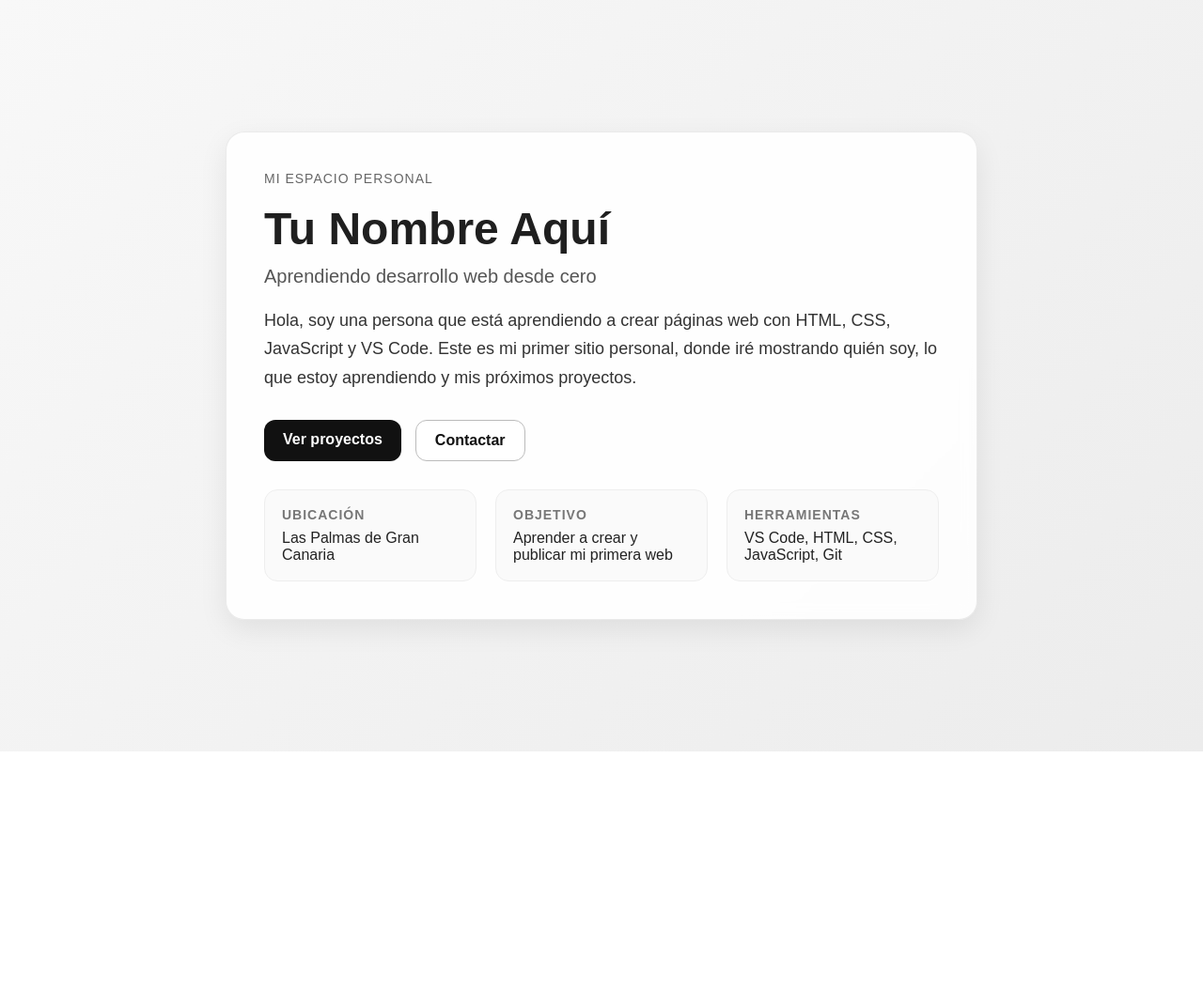
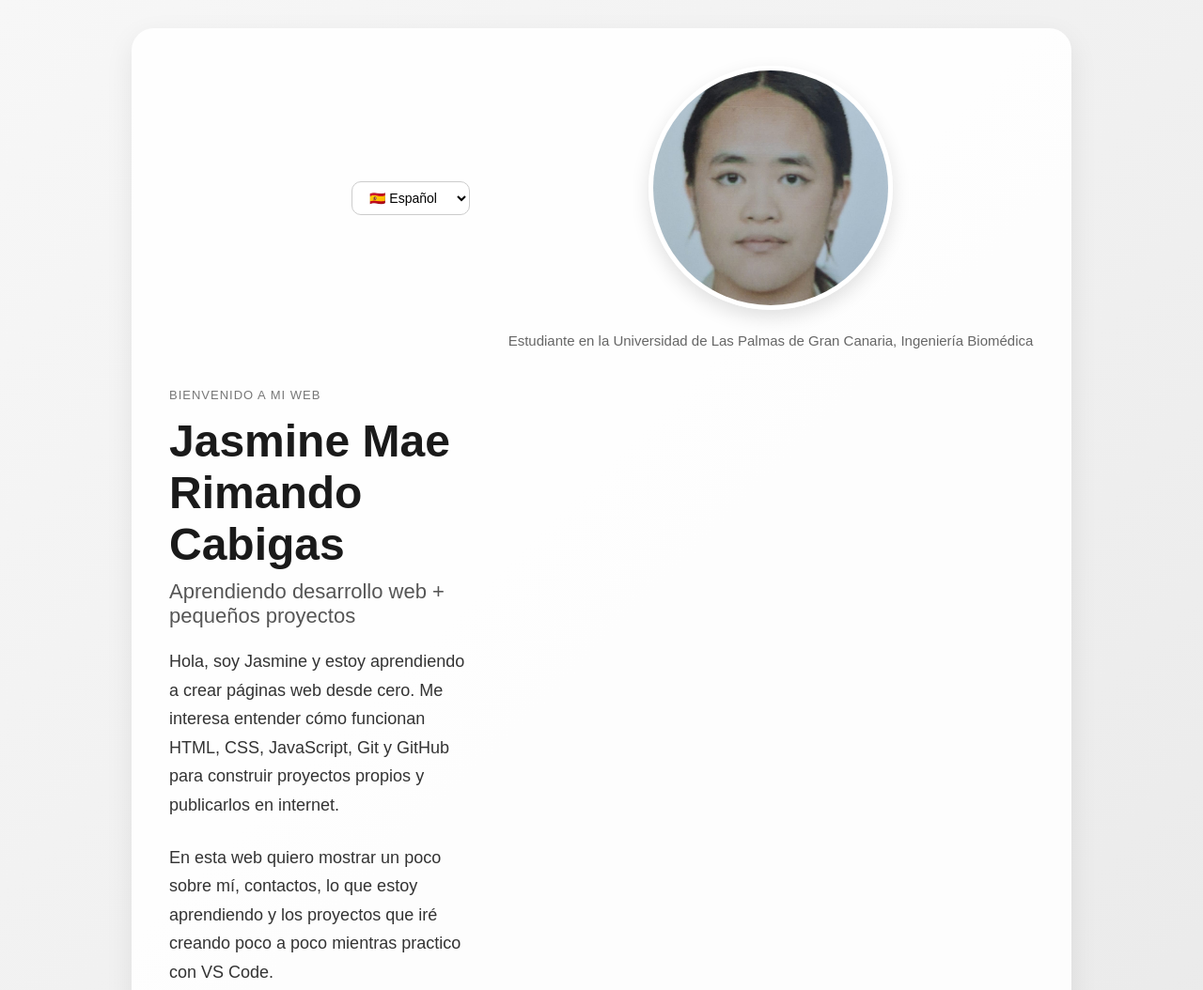
Before and after one commit to Jasmine-Mae/patates, a plain HTML site: page index.html in a window 1280 px wide. Shown: the top 1054 px of the page at 94% size. Before the commit the page ends 800 px from the top, so only its background shows below. Drawn offline with Linux system fonts and the light colour scheme.

Commit message:
Tercer commit que hago

```diff
--- a/index.html
+++ b/index.html
@@ -3,19 +3,21 @@
 <head>
     <meta charset="UTF-8">
     <meta name="viewport" content="width=device-width, initial-scale=1.0">
-  <title>Mi web personal</title>
+    <title>Mi página personal</title>
 
     <style>
+        /* RESET */
         * {
             box-sizing: border-box;
             margin: 0;
             padding: 0;
         }
 
+        /* BODY */
         body {
             font-family: Arial, sans-serif;
-      background: linear-gradient(135deg, #f8f8f8, #ececec);
-      color: #1f1f1f;
+            background: linear-gradient(135deg, #f7f7f7, #eaeaea);
+            color: #1a1a1a;
             min-height: 100vh;
             display: flex;
             align-items: center;
@@ -23,159 +25,204 @@
             padding: 30px;
         }
 
-    .card {
-      max-width: 800px;
+        /* CONTENEDOR PRINCIPAL */
+        .container {
+            max-width: 1000px;
             width: 100%;
-      background: rgba(255, 255, 255, 0.88);
-      border: 1px solid rgba(0, 0, 0, 0.08);
-      border-radius: 20px;
+            background: rgba(255, 255, 255, 0.9);
+            border-radius: 24px;
             padding: 40px;
             box-shadow: 0 10px 30px rgba(0, 0, 0, 0.08);
-      backdrop-filter: blur(8px);
+            display: grid;
+            grid-template-columns: 320px 1fr;
+            gap: 40px;
+            align-items: center;
         }
 
-    .tag {
-      display: inline-block;
-      font-size: 14px;
-      letter-spacing: 1px;
-      text-transform: uppercase;
-      margin-bottom: 18px;
-      color: #666;
-    }
-
-    h1 {
-      font-size: 48px;
-      margin-bottom: 12px;
-    }
-
-    .subtitle {
-      font-size: 20px;
-      color: #555;
+        /* SELECTOR DE IDIOMA */
+        .language-selector {
+            text-align: right;
             margin-bottom: 20px;
         }
 
-    .description {
+        .language-selector select {
+            padding: 8px 14px;
+            border-radius: 10px;
+            border: 1px solid #ccc;
+            background: white;
+            font-size: 14px;
+            cursor: pointer;
+            transition: 0.3s;
+        }
+
+        .language-selector select:hover {
+            border-color: #888;
+        }
+
+        /* FOTO */
+        .photo-box {
+            text-align: center;
+        }
+
+        .photo-box img {
+            width: 260px;
+            height: 260px;
+            object-fit: cover;
+            border-radius: 50%;
+            border: 5px solid white;
+            box-shadow: 0 8px 20px rgba(0, 0, 0, 0.12);
+            margin: 0 auto 20px;
+        }
+
+        .photo-box p {
+            color: #666;
+            font-size: 15px;
+        }
+
+        /* CONTENIDO */
+        .content .tag {
+            display: inline-block;
+            font-size: 13px;
+            text-transform: uppercase;
+            letter-spacing: 1px;
+            color: #777;
+            margin-bottom: 14px;
+        }
+
+        .content h1 {
+            font-size: 48px;
+            margin-bottom: 10px;
+        }
+
+        .content h2 {
+            font-size: 22px;
+            color: #555;
+            margin-bottom: 20px;
+            font-weight: normal;
+        }
+
+        .content .description {
             font-size: 18px;
             line-height: 1.7;
-      margin-bottom: 30px;
+            margin-bottom: 25px;
             color: #333;
         }
 
+        /* BOTONES */
         .buttons {
             display: flex;
             flex-wrap: wrap;
-      gap: 15px;
-      margin-bottom: 30px;
+            gap: 14px;
         }
 
         .btn {
             text-decoration: none;
             padding: 12px 20px;
             border-radius: 12px;
-      transition: 0.3s ease;
             font-weight: bold;
+            transition: 0.3s;
         }
 
-    .btn-primary {
+        .btn-dark {
             background: #111;
             color: white;
         }
 
-    .btn-primary:hover {
+        .btn-dark:hover {
             background: #333;
         }
 
-    .btn-secondary {
-      border: 1px solid #bbb;
+        .btn-light {
+            background: white;
             color: #111;
-      background: white;
+            border: 1px solid #ccc;
         }
 
-    .btn-secondary:hover {
+        .btn-light:hover {
             background: #f3f3f3;
         }
 
-    .info {
-      display: grid;
-      grid-template-columns: repeat(auto-fit, minmax(180px, 1fr));
-      gap: 20px;
-      margin-top: 20px;
+        /* RESPONSIVE */
+        @media (max-width: 850px) {
+            .container {
+                grid-template-columns: 1fr;
+                text-align: center;
             }
 
-    .info-box {
-      background: #fafafa;
-      border-radius: 14px;
-      padding: 18px;
-      border: 1px solid #eee;
+            .language-selector {
+                text-align: center;
             }
 
-    .info-box h3 {
-      font-size: 14px;
-      color: #777;
-      margin-bottom: 8px;
-      text-transform: uppercase;
-      letter-spacing: 1px;
+            .buttons {
+                justify-content: center;
             }
 
-    .info-box p {
-      font-size: 16px;
-      color: #222;
+            .content h1 {
+                font-size: 36px;
             }
 
-    @media (max-width: 600px) {
-      h1 {
-        font-size: 34px;
+            .content h2 {
+                font-size: 20px;
             }
 
-      .subtitle {
-        font-size: 18px;
-      }
-
-      .description {
+            .content .description {
                 font-size: 16px;
-      }
-
-      .card {
-        padding: 25px;
             }
         }
     </style>
 </head>
 <body>
-  <main class="card">
-    <span class="tag">Mi espacio personal</span>
 
-    <h1>Tu Nombre Aquí</h1>
+    <main class="container">
 
-    <p class="subtitle">Aprendiendo desarrollo web desde cero</p>
+        <!-- SELECTOR DE IDIOMA -->
+        <div class="language-selector">
+            <select id="language" onchange="changeLanguage()">
+                <option value="es">🇪🇸 Español</option>
+                <option value="en">🇬🇧 English</option>
+                <option value="fr">🇫🇷 Français</option>
+                <option value="tr">🇹🇷 Türkçe</option>
+            </select>
+        </div>
+
+        <!-- SECCIÓN FOTO -->
+        <section class="photo-box">
+            <img src="images/Photo_Linkedin.jpeg" alt="Foto personal de Jasmine Mae Rimando Cabigas">
+            <p>Estudiante en la Universidad de Las Palmas de Gran Canaria, Ingeniería Biomédica</p>
+        </section>
+
+        <!-- SECCIÓN CONTENIDO -->
+        <section class="content">
+            <span class="tag">Bienvenido a mi web</span>
+            <h1>Jasmine Mae Rimando Cabigas</h1>
+            <h2>Aprendiendo desarrollo web + pequeños proyectos</h2>
 
             <p class="description">
-      Hola, soy una persona que está aprendiendo a crear páginas web con HTML, CSS,
-      JavaScript y VS Code. Este es mi primer sitio personal, donde iré mostrando
-      quién soy, lo que estoy aprendiendo y mis próximos proyectos.
+                Hola, soy Jasmine y estoy aprendiendo a crear páginas web desde cero.
+                Me interesa entender cómo funcionan HTML, CSS, JavaScript, Git y GitHub
+                para construir proyectos propios y publicarlos en internet.
+            </p>
+
+            <p class="description">
+                En esta web quiero mostrar un poco sobre mí, contactos, lo que estoy aprendiendo
+                y los proyectos que iré creando poco a poco mientras practico con VS Code.
             </p>
 
             <div class="buttons">
-      <a href="#" class="btn btn-primary">Ver proyectos</a>
-      <a href="#" class="btn btn-secondary">Contactar</a>
+                <a href="#" class="btn btn-dark">Ver proyectos</a>
+                <a href="#" class="btn btn-light">Contacto</a>
             </div>
+        </section>
 
-    <section class="info">
-      <article class="info-box">
-        <h3>Ubicación</h3>
-        <p>Las Palmas de Gran Canaria</p>
-      </article>
+    </main>
 
-      <article class="info-box">
-        <h3>Objetivo</h3>
-        <p>Aprender a crear y publicar mi primera web</p>
-      </article>
+    <script>
+        function changeLanguage() {
+            const lang = document.getElementById('language').value;
+            alert('Idioma seleccionado: ' + lang);
+            // Aquí puedes agregar la lógica para cambiar el contenido según el idioma
+        }
+    </script>
 
-      <article class="info-box">
-        <h3>Herramientas</h3>
-        <p>VS Code, HTML, CSS, JavaScript, Git</p>
-      </article>
-    </section>
-  </main>
 </body>
 </html>
```
Also changed, not shown: images/Photo_Linkedin.jpeg (added). Lines whose indentation alone changed are shown as unchanged.
